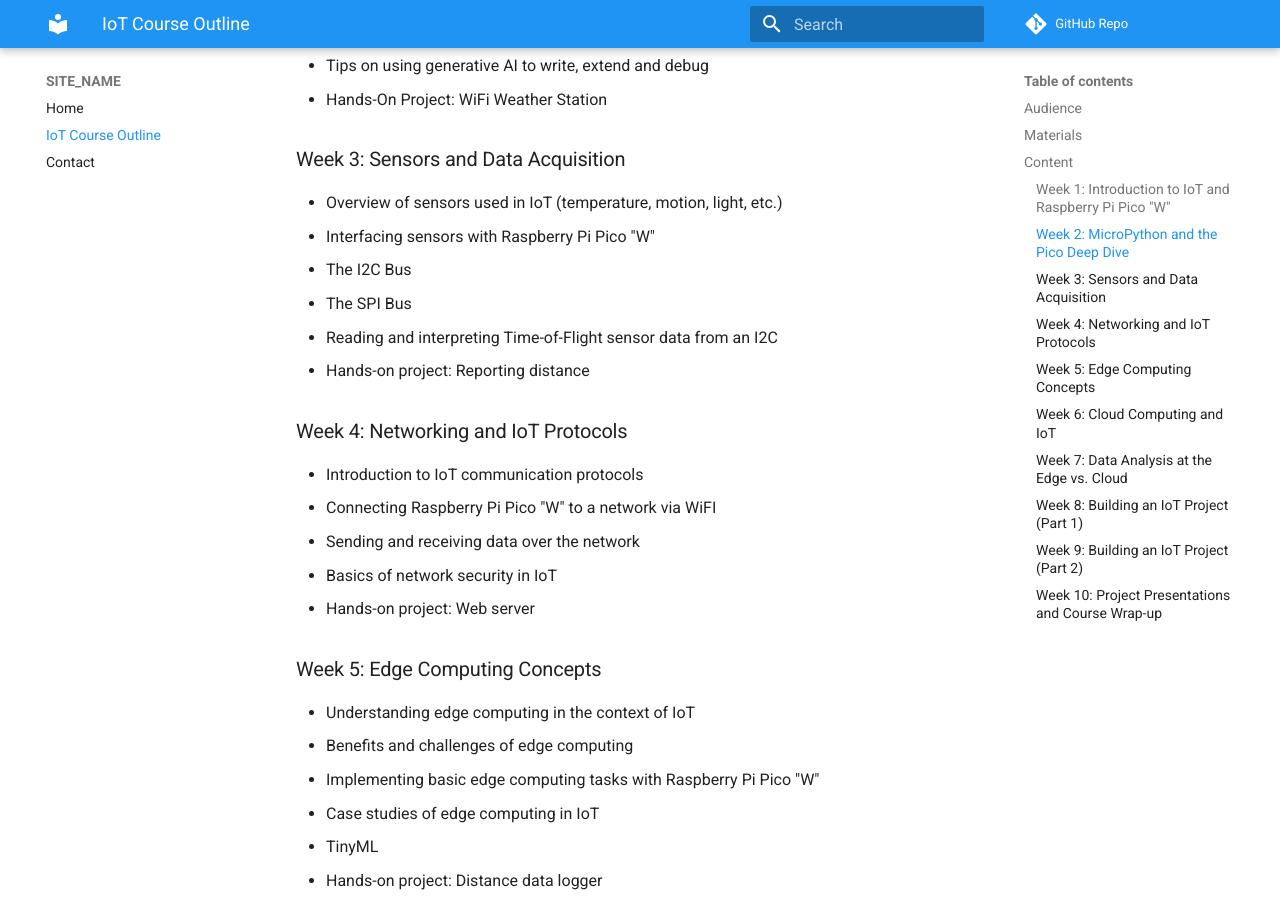
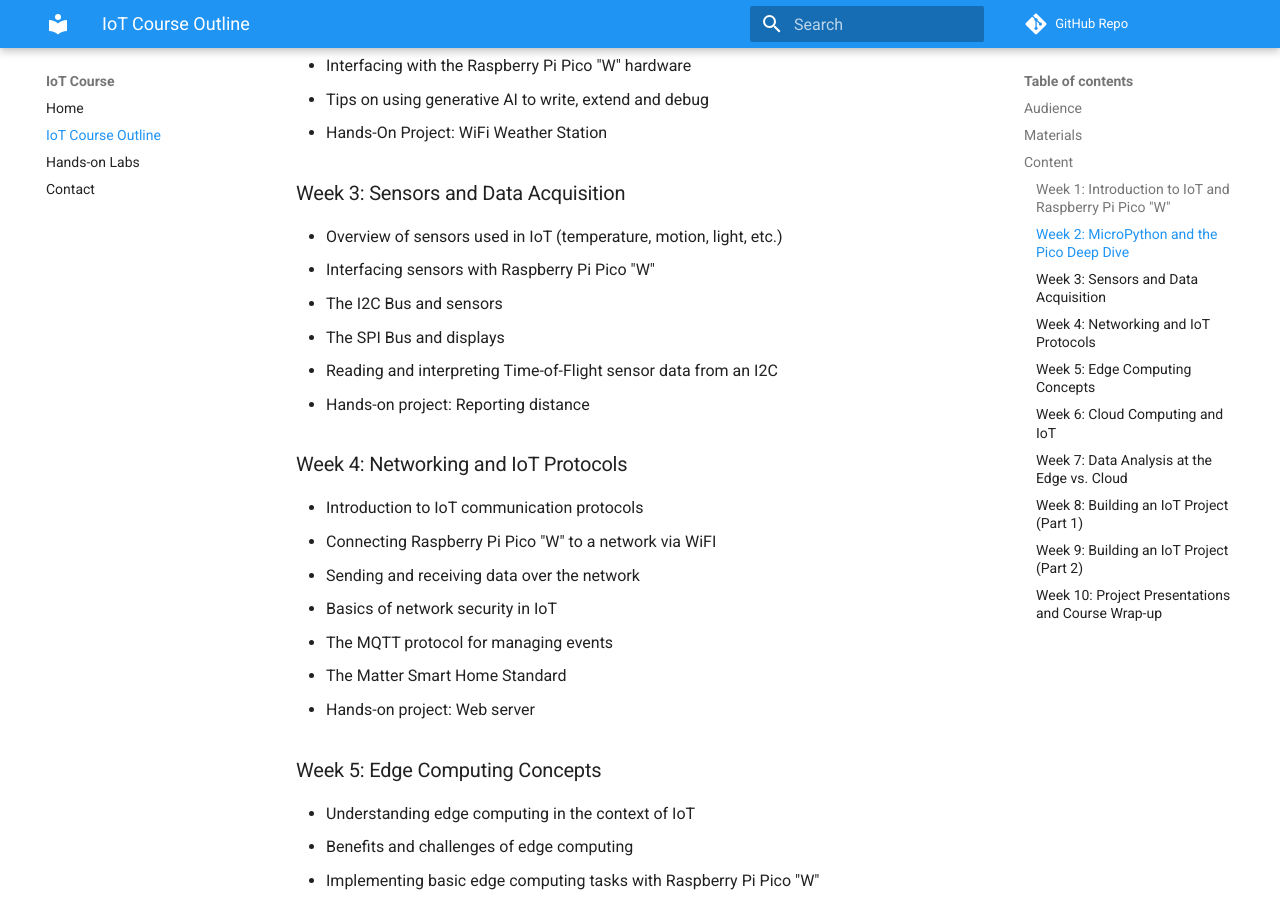
Before and after one commit to dmccreary/iot-course, an MkDocs documentation site: the page built from docs/outline.md, in a window 1280 px wide and 900 px high, scrolled down 1341 px. Built offline with MkDocs 1.6.1 and Material for MkDocs 9.7.7, drawn with Linux system fonts in a browser that asks for light colours; comment, search, counter and statistics services are not loaded; some of the changed text lies outside the part shown.

Commit message:
updating content

```diff
--- a/docs/outline.md
+++ b/docs/outline.md
@@ -16,6 +16,7 @@ Each student will be provided with:
 5. Various wires
 
 1. Each student must provide a laptop with a USB port.
+2. Students must run the Thonny Python IDE or similar.
 2. Each student must have an account on GitHub.
 3. Knowledge of Markdown formats is helpful but not required
 
@@ -45,8 +46,8 @@ We will also provide examples of GPT-4 prompts that can be used to create, exten
 ### Week 3: Sensors and Data Acquisition
 - Overview of sensors used in IoT (temperature, motion, light, etc.)
 - Interfacing sensors with Raspberry Pi Pico "W"
-- The I2C Bus
-- The SPI Bus
+- The I2C Bus and sensors
+- The SPI Bus and displays
 - Reading and interpreting Time-of-Flight sensor data from an I2C
 - Hands-on project: Reporting distance
 
@@ -55,6 +56,8 @@ We will also provide examples of GPT-4 prompts that can be used to create, exten
 - Connecting Raspberry Pi Pico "W" to a network via WiFI
 - Sending and receiving data over the network
 - Basics of network security in IoT
+- The MQTT protocol for managing events
+- The Matter Smart Home Standard
 - Hands-on project: Web server
 
 ### Week 5: Edge Computing Concepts
--- a/mkdocs.yml
+++ b/mkdocs.yml
@@ -1,13 +1,14 @@
-site_name: SITE_NAME
-site_description: 'DESCRIPTION All content licensed Creative Commons ShareAlike Attribution Noncommercial'
+site_name: IoT Course
+site_description: 'Content for a 10-week college level course on the Internet of Things. All content licensed Creative Commons ShareAlike Attribution Noncommercial'
 site_author: 'Dan McCreary'
 repo_name: 'GitHub Repo'
-site_url: 'https://dmccreary.github.io/GITHUB_REPO_NAME'
-repo_url: 'https://github.com/dmccreary/GITHUB_REPO_NAME'
+site_url: 'https://dmccreary.github.io/iot-course'
+repo_url: 'https://github.com/dmccreary/iot-course'
 
 nav:
   - Home: index.md
   - IoT Course Outline: outline.md
+  - Hands-on Labs: hands-on-labs.md
   - Contact: contact.md
 
 # CoderDojo Microsite Standards from here down
```
Also changed, not shown: docs/hands-on-labs.md (added, +15 -0 lines), docs/references.md (added, +6 -0 lines).
